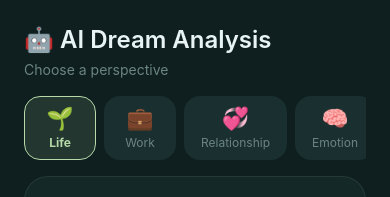
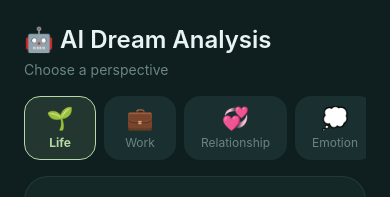
Before and after one commit to songpangyu/EchoMind, a React Native app: screen /DreamDetail in a window 390 px wide. Shown: the part 1012-1209 px from the top of the page. Built offline with nearby package versions, Linux system fonts and the light colour scheme.

Commit message:
feat: Update emotion category emoji from brain to thought bubble. afplay

```diff
--- a/src/screens/DreamDetailScreen.tsx
+++ b/src/screens/DreamDetailScreen.tsx
@@ -33,7 +33,7 @@ const PERSPECTIVES: { key: Perspective; label: string; emoji: string }[] = [
     { key: 'life', label: 'Life', emoji: '🌱' },
     { key: 'work', label: 'Work', emoji: '💼' },
     { key: 'relationship', label: 'Relationship', emoji: '💞' },
-    { key: 'emotion', label: 'Emotion', emoji: '🧠' },
+    { key: 'emotion', label: 'Emotion', emoji: '💭' },
     { key: 'spiritual', label: 'Spiritual', emoji: '✨' },
 ];
 
```
